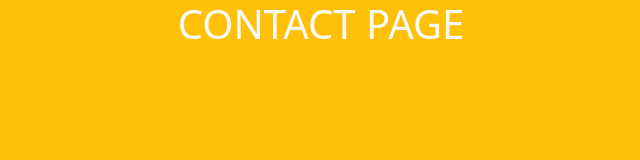
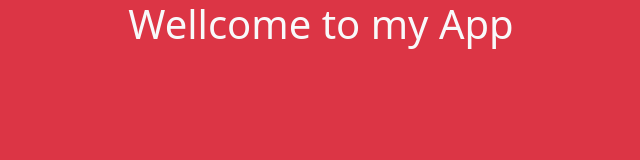
Before and after one commit to ganesh76200/portfolio, a plain HTML site: page about.html in a window 1280 px wide. Shown: the whole page, without its empty margins (319-959 px from the left). Drawn offline with nearby package versions, Linux system fonts and the light colour scheme.

```diff
--- a/about.html
+++ b/about.html
@@ -6,8 +6,8 @@
     <title>Bootstrap By SKILLHUB</title>
     <link href="https://cdn.jsdelivr.net/npm/bootstrap@5.2.0-beta1/dist/css/bootstrap.min.css" rel="stylesheet">
   </head>
-  <body class="vh-100 d-flex justify-content-center alighn-items-center bg-warning text-light">
-    <h1>CONTACT PAGE</h1>
+  <body class="vh-100 d-flex justify-content-center alighn-items-center bg-danger text-light">
+    <h1>Wellcome to my App</h1>
 
     <script src="https://cdn.jsdelivr.net/npm/bootstrap@5.2.0-beta1/dist/js/bootstrap.bundle.min.js" ></script>
   </body>
```
Also changed, not shown: contact.html (+1 -1 lines).
